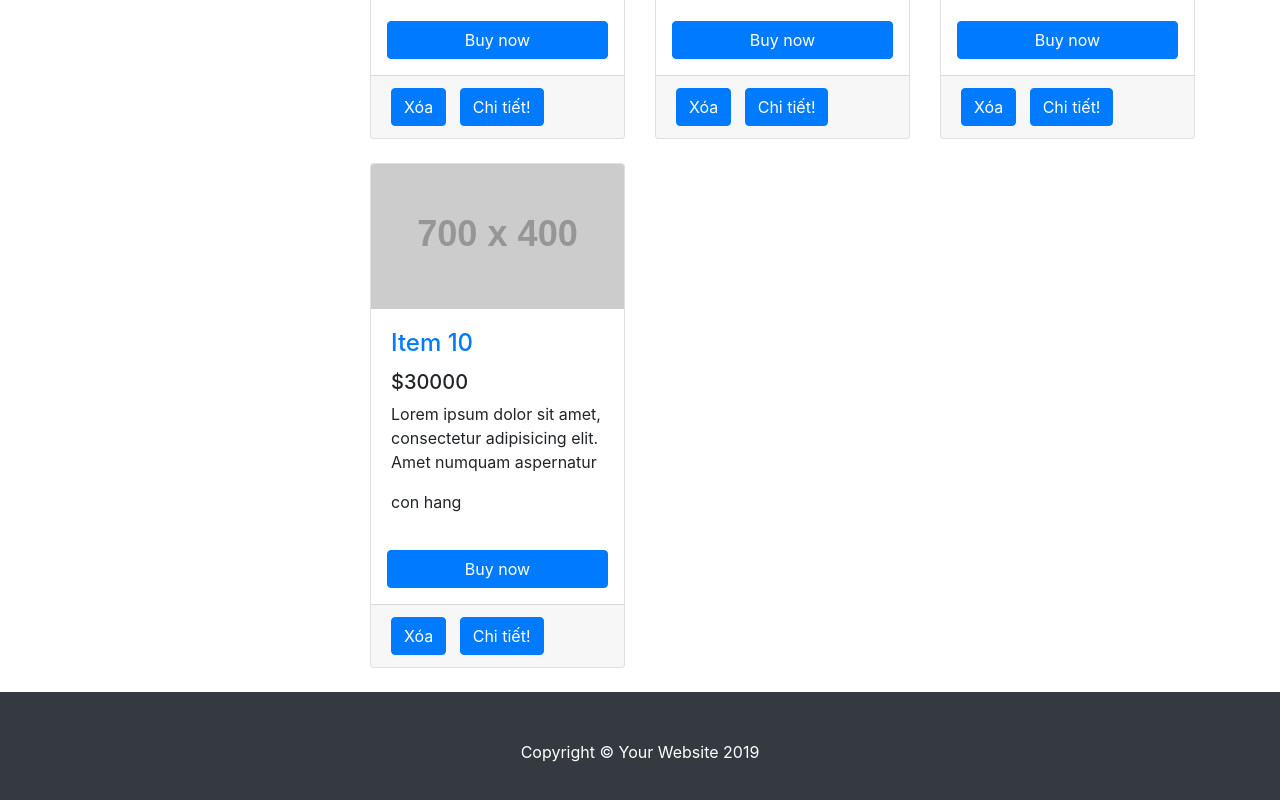
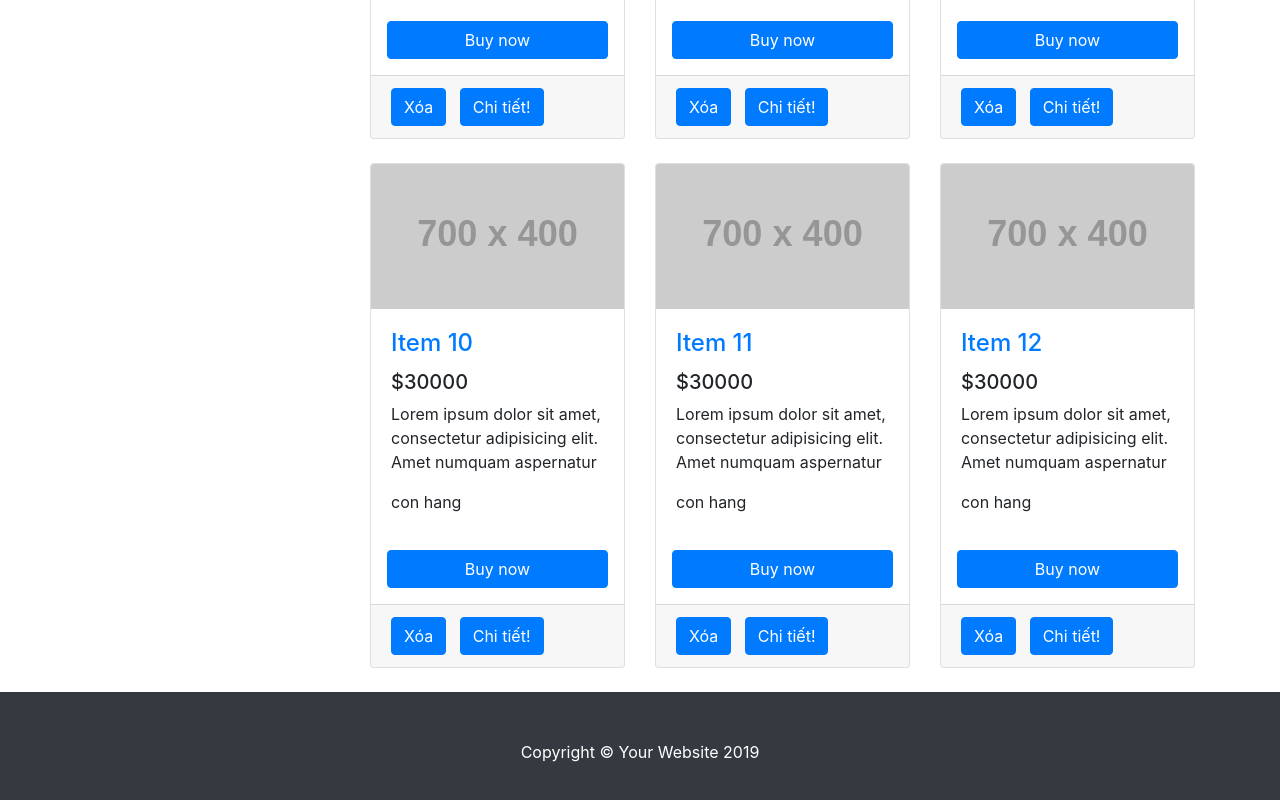
Before and after one commit to duycuong96/angular-indzmh, an Angular app: page /home in a window 1280 px wide. Shown: the part 1888-2688 px from the top of the page. Built offline with nearby package versions, Linux system fonts and the light colour scheme.

Commit message:
2 files modified

```diff
--- a/src/app/MockProduct.ts
+++ b/src/app/MockProduct.ts
@@ -80,5 +80,21 @@ export const data: Product[] =[
     price: 30000,
     desc: "Lorem ipsum dolor sit amet, consectetur adipisicing elit. Amet numquam aspernatur",
     status: true,
+  },
+    {
+    id: 11,
+    name: "Item 11",
+    image: "http://placehold.it/700x400",
+    price: 30000,
+    desc: "Lorem ipsum dolor sit amet, consectetur adipisicing elit. Amet numquam aspernatur",
+    status: true,
+  },
+    {
+    id: 12,
+    name: "Item 12",
+    image: "http://placehold.it/700x400",
+    price: 30000,
+    desc: "Lorem ipsum dolor sit amet, consectetur adipisicing elit. Amet numquam aspernatur",
+    status: true,
   }
 ]
--- a/src/app/services/product.service.ts
+++ b/src/app/services/product.service.ts
@@ -29,7 +29,15 @@ export class ProductService {
 
   addProduct(product){
 
-    let fakeObj = {id: 11, ...product};
+    let fakeObj = {id: 13, ...product};
+
+    //  let maxId = 0;
+    // this.products.forEach(function(item){
+    //   if(item.id >= maxId){
+    //     maxId = item.id;
+    //   }
+    // }),
+
     this.products.push(fakeObj);
     // console.log(this.products);
 
```
